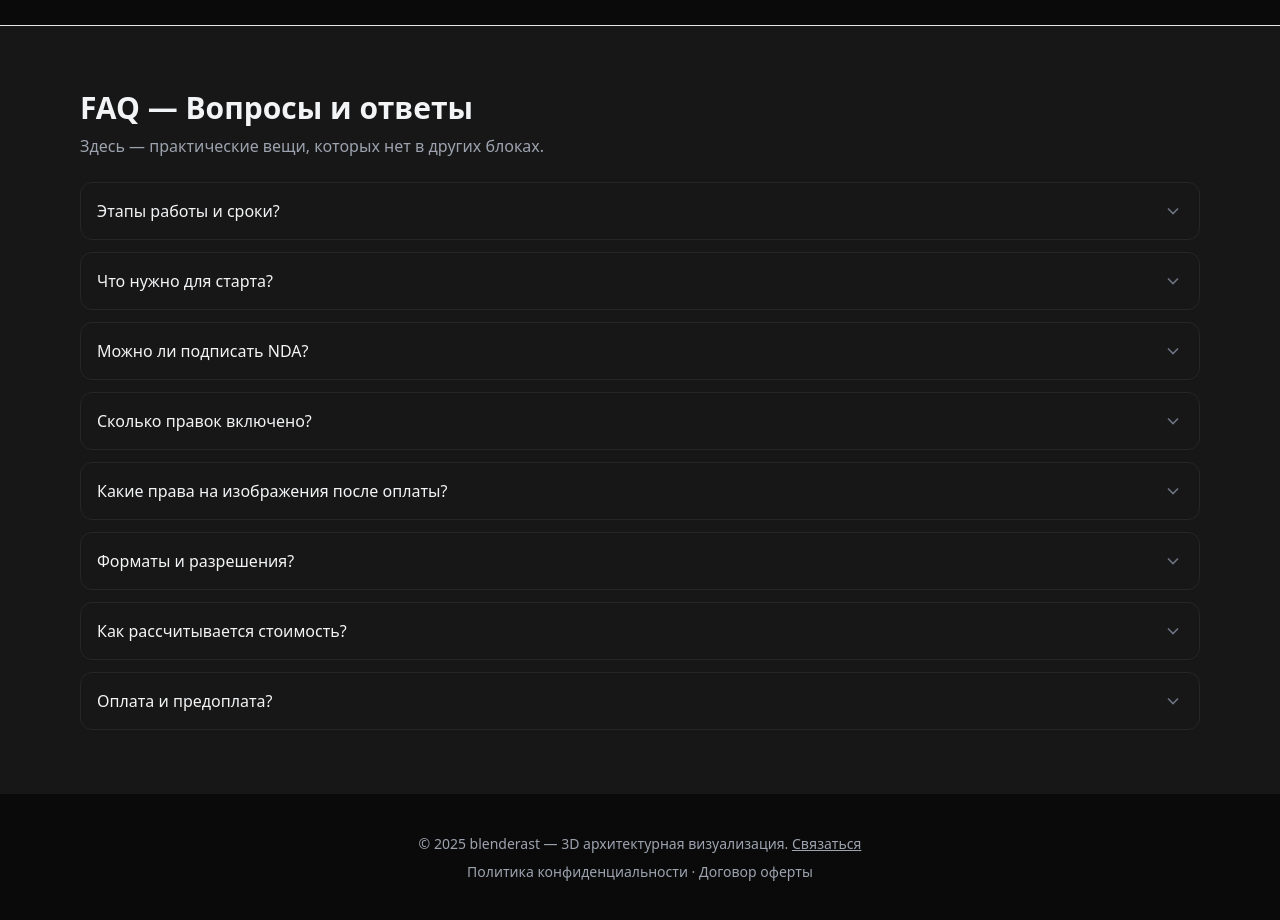
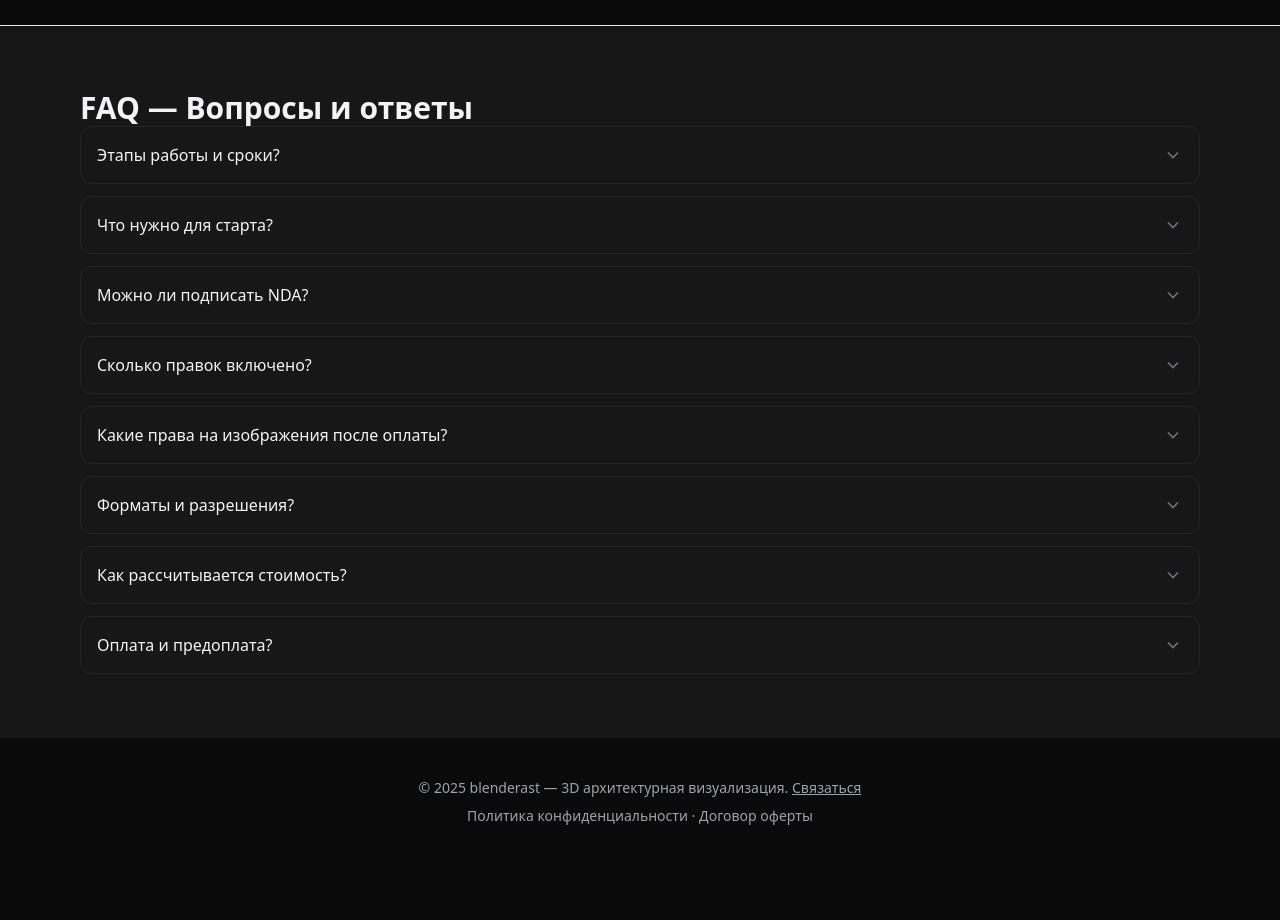
Before and after one commit to laverekoy777/blenderast, a React (Vite) app: page / in a window 1280 px wide. Shown: the part 3640-4560 px from the top of the page. After the commit the page ends 4506 px from the top, so only its background shows below. Built offline with nearby package versions, Linux system fonts and the light colour scheme.

Commit message:
Update App.jsx

```diff
--- a/src/App.jsx
+++ b/src/App.jsx
@@ -723,8 +723,6 @@ export default function Landing3D() {
       <section id="faq" className="py-16 bg-neutral-900 border-t scroll-mt-24">
         <div className="max-w-6xl mx-auto px-4">
           <h2 className="text-3xl font-bold">FAQ — Вопросы и ответы</h2>
-          <p className="mt-2 mb-6 text-gray-400">Здесь — практические вещи, которых нет в других блоках.</p>
-
           <div className="space-y-3">
             {[
               {
```
